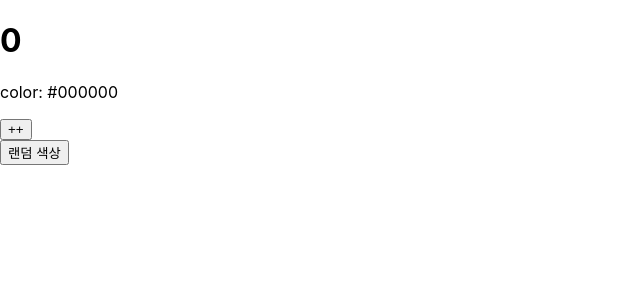
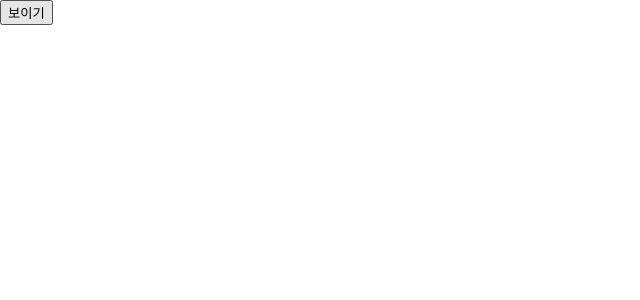
Before and after one commit to hyChunjae2023/react2025, a React (Create React App) app in the folder hello-react/: page / in a window 1280 px wide. Shown: the top 300 px of the page, without its empty margins (0-640 px from the left). Built offline with nearby package versions, Linux system fonts and the light colour scheme.

Commit message:
useEffect  컴포넌트 랜더링시 특정 작업 수행

```diff
--- a/hello-react/src/App.js
+++ b/hello-react/src/App.js
@@ -1,33 +1,23 @@
 import './App.css';
-import { Component, createRef } from 'react';
-import LifeCycleSample from './Components/LifeCycleSample';
+import { useState } from 'react';
 import ErrorBoundary from './Components/ErrorBoundary';
+import Info from './Components/Info';
 
-function getRandomColor() {
-  return `#${Math.floor(Math.random() * 16777215).toString(16)}`;//xffffff = 16777215
-}
-class App extends Component {
-  scrollBox = createRef();
-  state = {
-    color: '#000000'
-  }
+const App = () => {
+  const [ visible, setVisible ] = useState(false);
 
-  handleClick = () => {
-    this.setState({
-      color: getRandomColor()
-    });
-  }
-
-  render() {
   return (
     <div>
+      <button onClick={() => {
+        setVisible(!visible)
+      }}>
+        {visible ? '숨기기' : '보이기' }
+      </button>
       <ErrorBoundary>
-          <LifeCycleSample color={this.state.color} />
+        {visible && <Info />}
       </ErrorBoundary>
-        <button onClick={this.handleClick}>랜덤 색상</button>
     </div>
   )
-  }
 }
 
 /*
--- /dev/null
+++ b/hello-react/src/Components/Info.js
@@ -0,0 +1,44 @@
+import { useState, useEffect } from 'react';
+
+/** 함수형 컴포넌트에서 상태관리(useState Hook)와 렌더링시 특정작업수행(useEffect Hook) */
+const Info = () => {
+    const [ name, setName ] = useState('');
+    const [ nickname, setNickname ] = useState('');
+    /** useEffect() :
+     * 리액트 컴포넌트가 랜더링될 때마다 특정 작업을 수행하도록 설정. 개발환경에서만 두 번 호출되며, 운영에서는 한번 호출됨.
+     * 처음 랜더링될 때만 실행하고 업데이트시에는 실행하지 않으려면 두번째 함수에 빈 배열 설정(useEffect(() => { ... }, [])).
+     * 특정 값이 변경될때만 실행하려면 두번째 함수의 배열에 해당 특정 값(의존하는 값) 설정(useEffect(() => { ... }, [name])).
+     * 리액트 컴포넌트가 언마운트 전이나 업데이트 직전에 특정 작업을 수행하도록 하려면 특정 작업을 수행하는 뒷정리 함수 반환(useEffect(() => { ... return () => { ... } })).
+     * 언마운트될 때만 뒷정리 함수를 수행하고 싶으면 두번째 함수에 빈 배열 설정(useEffect(() => { ... return () => { ... } }, [])).
+     * */
+    useEffect(() => {
+        console.log('랜더링 완료', name, nickname);
+        /**
+         * 뒷정리 함수 (언마운트 전 또는 업데이트 직전 수행되는 특정 작업)
+        return () => {
+            console.log('뒷정리...');
+        }*/
+    }
+    /*, []*/
+    /*, [name]*/
+    );
+    const onChangeName = e => setName(e.target.value);
+    const onChangeNickname = e => setNickname(e.target.value);
+
+    return (
+        <div>
+            <div>
+                <input value={name} onChange={onChangeName} />
+                <input value={nickname} onChange={onChangeNickname} />
+            </div>
+            <div>
+                <b>이름: </b>{name}
+            </div>
+            <div>
+                <b>닉네임: </b>{nickname}
+            </div>
+        </div>
+    )
+}
+
+export default Info;
```
Lines whose indentation alone changed are shown as unchanged.
